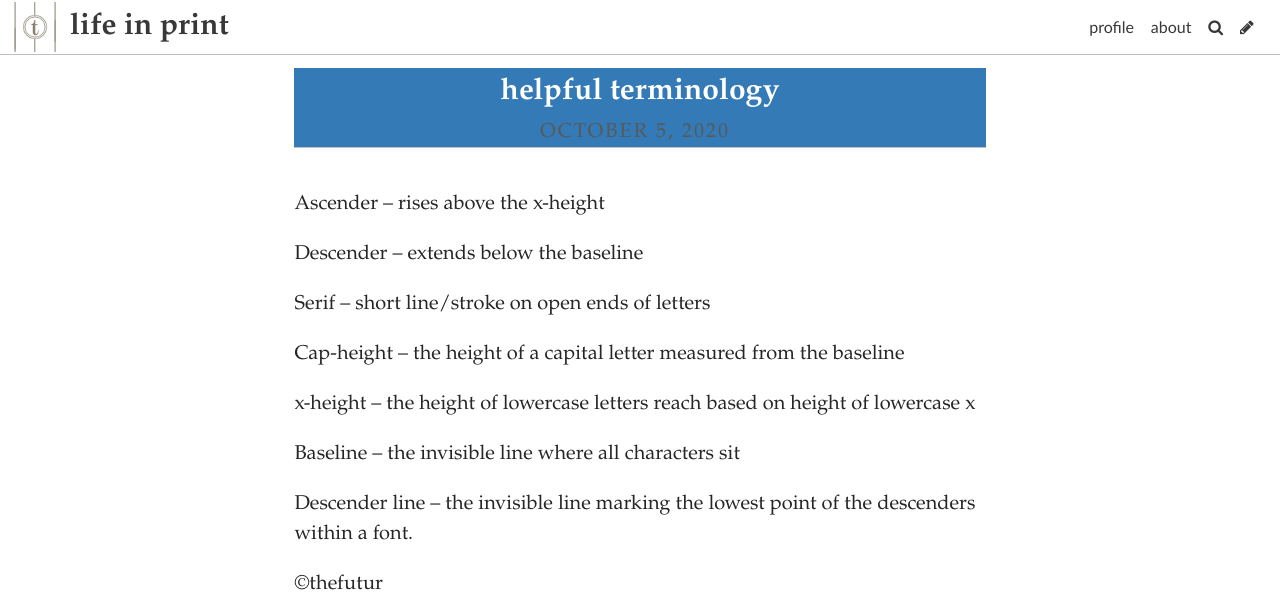
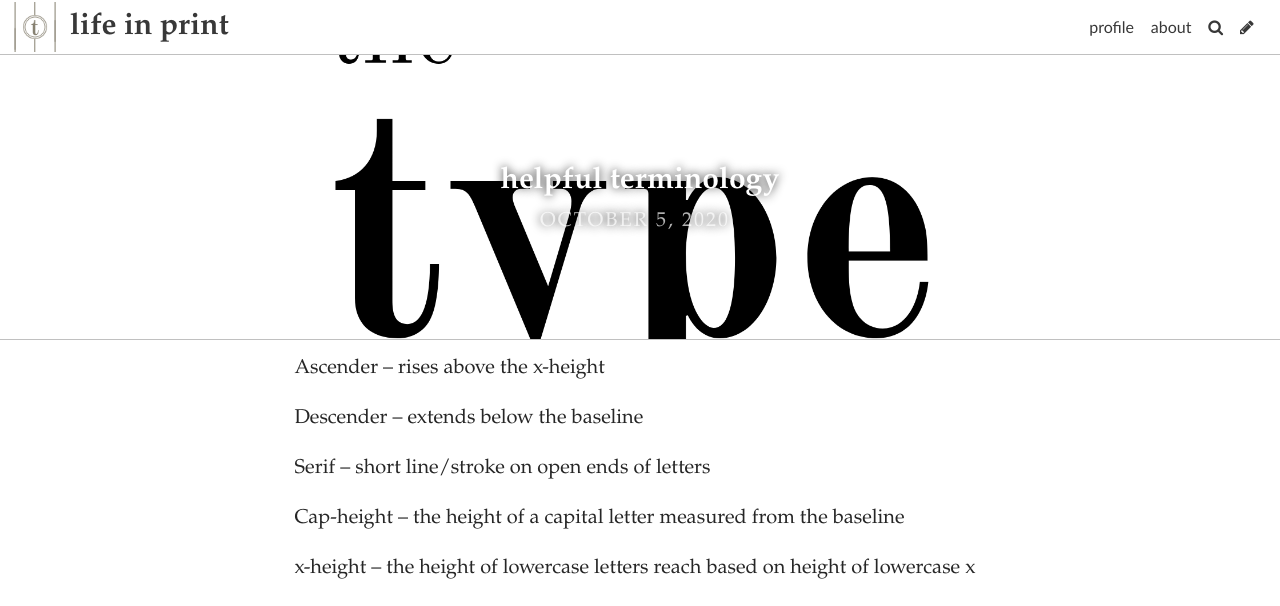
Before and after one commit to jessking16/thetype, a Jekyll site: the page built from _posts/2020-12-02-helpful-terminology.md, in a window 1280 px wide. Shown: the top 606 px of the page. Built offline with Jekyll 4.4.1, drawn with Linux system fonts in a browser that asks for light colours; some web fonts are replaced; comment, search, counter and statistics services are not loaded.

Commit message:
Update Post “2020-12-02-helpful-terminology”

```diff
--- a/_posts/2020-12-02-helpful-terminology.md
+++ b/_posts/2020-12-02-helpful-terminology.md
@@ -2,6 +2,7 @@
 layout: post
 title: "helpful terminology "
 date: 2020-10-05T16:30:00.000Z
+header_feature_image: ../uploads/banner-image-title.png
 comments: true
 ---
 Ascender – rises above the x-height
```
